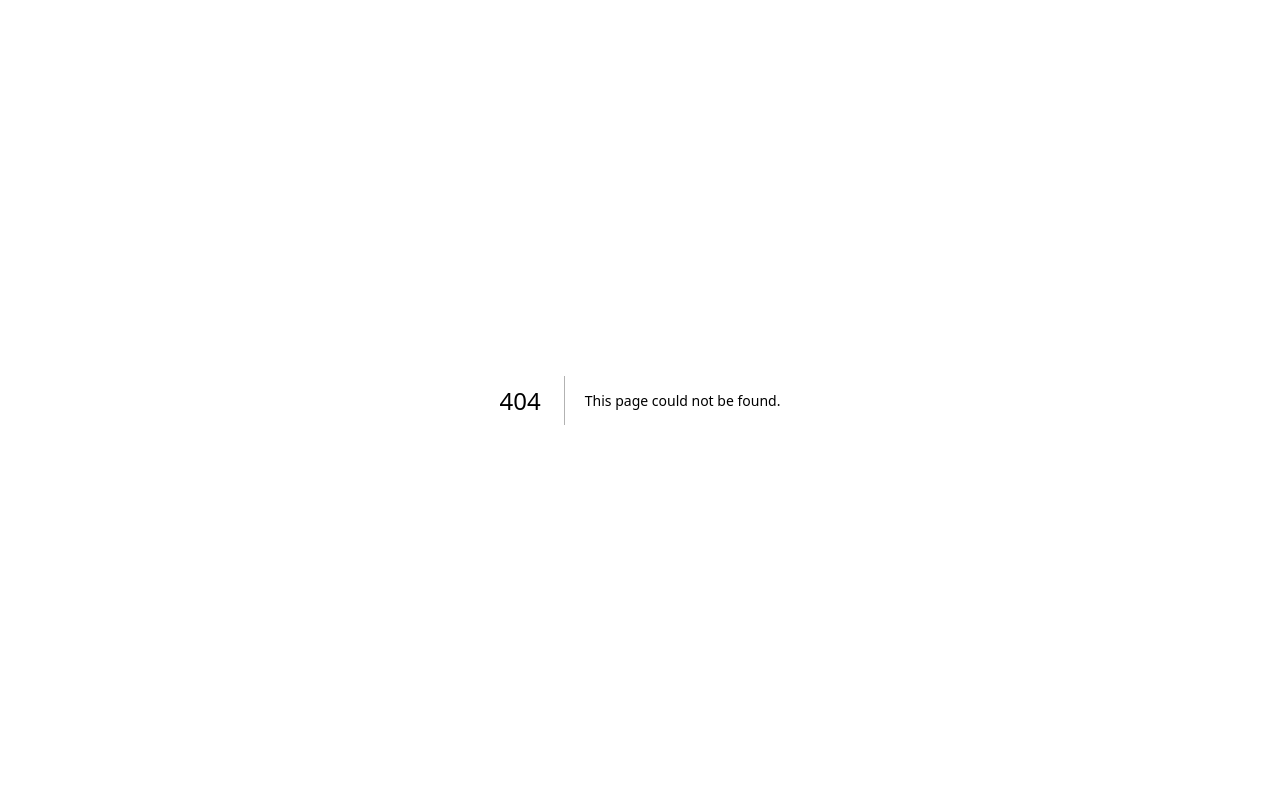
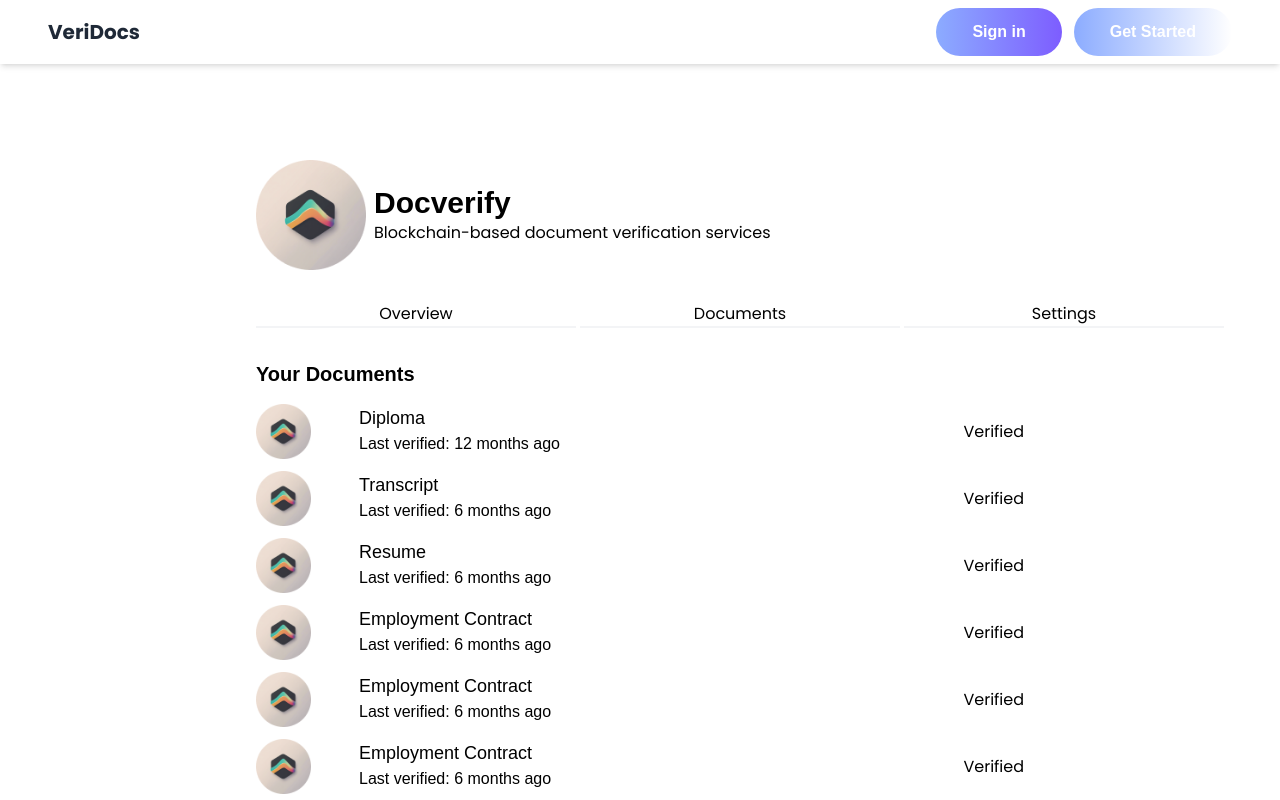
Before and after one commit to Maneeshk11/blockchain-credential-verification-fe, a Next.js app: page /docs in a window 1280 px wide. Before the commit this address had no page. Built offline with nearby package versions, Linux system fonts and the light colour scheme; a web font is replaced by a local one.

Commit message:
feat: added verify and docs pages and more components for the same

```diff
--- /dev/null
+++ b/src/components/docs/Doc.tsx
@@ -0,0 +1,32 @@
+import Image from "next/image"
+
+
+interface docProps {
+	docName: string;
+	lastVerified?: number;
+	isVerified?: boolean;
+}
+
+const Doc = ({ docName, lastVerified=6, isVerified=true }: docProps) => {
+
+	var verified = "Verified";
+	if (!isVerified) {
+		verified = "Not Verified";
+	}
+	return (
+		<div>
+			<div className="flex flex-row gap-2 justify-between items-center">
+				<div className="flex flex-row gap-12 justify-start">
+					<Image src="/images/logo.png" alt="logo" width={55} height={55} />
+					<div className="flex flex-col gap-0 items-start justify-start">
+							<span className="font font-medium text-black text-lg">{docName}</span>
+						<span className="font text-black font-medium">Last verified: {lastVerified} months ago</span>
+					</div>
+				</div>
+				<span className="font text-black">{verified}</span>
+			</div>
+		</div>
+	)
+}
+
+export default Doc;
--- /dev/null
+++ b/src/components/docs/Linetext.tsx
@@ -0,0 +1,15 @@
+
+interface linetextProps {
+	text: string;
+}
+
+const Linetext = ({ text }: linetextProps) => {
+	return (
+		<div className="flex flex-col justify-center items-center">
+			<span className="font text-black">{text}</span>
+			<div className="border-b border-gray-100 h-0.5 w-80 bg-gray-100"></div>
+		</div>
+	)
+}
+
+export default Linetext;
--- a/src/components/login/LoginEntry.tsx
+++ b/src/components/login/LoginEntry.tsx
@@ -16,7 +16,7 @@ const LoginEntry = ({ heading, placeholder }: LoginEntryProps) => {
           type={(heading.toLowerCase() == "email") ? "email" : "password"}
             id={heading}
             placeholder={placeholder}
-            className="w-96 border border-gray-300 rounded-full px-3 py-3 text-[#333333]"
+            className="w-full border border-gray-300 rounded-full px-3 py-3 text-[#333333]"
           />
       </div>
 
--- a/src/components/login/SigninButton.tsx
+++ b/src/components/login/SigninButton.tsx
@@ -1,30 +1,17 @@
-
-import Image from 'next/image';
-
 interface SigninButtonProps {
-	imagePath: string;
 	text: string;
+	startColor?: string;
+	endColor?: string;
 }
 
-const SigninButton = ({ imagePath, text }: SigninButtonProps) => {
-	if (imagePath != "") {
-	  return (
-		<div className="flex flex-row justify-center">
-		  <button className="w-96 border border-gray-300 rounded-full px-3 py-3 text-[#333333] font-bold">
-			{text}
-		  </button>
-		</div>
-	  )
-	} else {
-	  return (
-		<div className="flex flex-row justify-center">
-		  <Image src={text} alt="image" width={22} height={10} />
-		  <button className="w-96 border border-gray-300 rounded-full px-3 py-3 text-[#333333] font-bold">
-			{text}
-		  </button>
-		</div>
-	  )
-	}
+const SigninButton = ({ text, startColor="lowpurple", endColor="highpurple" }: SigninButtonProps) => {
+	const fromColor = "from-" + startColor;
+	const toColor = "to-" + endColor;
+	return (
+		<button className={`font text-white bg-gradient-to-r ${fromColor} ${toColor} hover:bg-[#C8BCD1] text-gray-800 px-9 py-3 rounded-full text-base font-medium font-semibold`}>
+		{text}
+	  </button>
+	)
 }
 
 export default SigninButton;
--- a/src/components/navbar/navbar.tsx
+++ b/src/components/navbar/navbar.tsx
@@ -1,5 +1,6 @@
 import Link from 'next/link';
 import React from 'react';
+import SigninButton from '../login/SigninButton';
 
 const Navbar = () => {
   return (
@@ -11,10 +12,10 @@ const Navbar = () => {
               VeriDocs
             </Link>
           </div>
-          <div>
-            <button className="font text-white bg-gradient-to-r from-lowpurple to-highpurple hover:bg-[#C8BCD1] text-gray-800 px-9 py-3 rounded-full text-base font-medium font-semibold">
-              Sign in
-            </button>
+          <div className='flex flex-row items-center justify-center gap-3'>
+            <SigninButton text="Docs" startColor='gray-500' endColor='highpurple'/>
+            <SigninButton text="Sign in" />
+            <SigninButton text="Get Started" startColor='lowpurple' endColor='gray-500' />
           </div>
         </div>
       </div>
--- /dev/null
+++ b/src/pages/docs.tsx
@@ -0,0 +1,44 @@
+import React from "react";
+import Image from "next/image";
+import Navbar from "@/components/navbar/navbar";
+import Linetext from "@/components/docs/linetext";
+import Doc from "@/components/docs/doc";
+
+const docs = () => {
+
+	return (
+		<div className="flex flex-col gap-12 bg-white w-screen h-screen">
+			<Navbar />
+			<div className="w-3/5 mx-auto my-12 flex flex-col gap-8">
+
+				<div className="flex flex-row items-center justify-start gap-2">
+					<Image src="/images/logo.png" alt="logo" width={110} height={110} />
+					<div className="flex flex-col items-start justify-center gap-0">
+						<span className="font font-semibold text-black text-3xl">Docverify</span>
+						<span className="font text-black">Blockchain-based document verification services</span>
+					</div>
+				</div>
+
+				<div className="flex flex-row gap-1 items-center justify-evenly">
+					<Linetext text="Overview"></Linetext>
+					<Linetext text="Documents"></Linetext>
+					<Linetext text="Settings"></Linetext>
+				</div>
+
+				<div className="flex flex-col gap-4">
+					<span className="font font-semibold text-xl text-black">Your Documents</span>
+					<div className="flex flex-col justify-start gap-3">
+						<Doc docName="Diploma" lastVerified={12}></Doc>
+						<Doc docName="Transcript"></Doc>
+						<Doc docName="Resume"></Doc>
+						<Doc docName="Employment Contract"></Doc>
+						<Doc docName="Employment Contract"></Doc>
+						<Doc docName="Employment Contract"></Doc>
+					</div>
+				</div>
+
+			</div>
+		</div>
+	)
+}
+export default docs;
--- /dev/null
+++ b/src/pages/verify.tsx
@@ -0,0 +1,24 @@
+import Navbar from "@/components/navbar/navbar";
+import React from "react";
+import SigninButton from "@/components/login/SigninButton";
+
+const verify = () => {
+	return (
+		<div className="flex flex-col h-screen w-screen bg-white gap-24">
+			<Navbar />
+			<div className="flex flex-col w-1/2 items-start gap-8 mx-auto">
+				<span className="font text-black font-poppins font-bold text-4xl">Verify a document</span>
+				<span className="font text-black font-poppins text-base">Use this page to verify a document by its hash. The document must be signed with a digital signature, and the signature must be verified with the signer's public key. The signature is included with the document, along with the signer's public key and a signature algorithm identifier.</span>
+				<span className="font text-black font-poppins font-bold text-xl">Document hash</span>
+				<textarea
+					id="input"
+					placeholder="Enter a document hash"
+					className="placeholder: px-[14px] py-[14px] w-full text-start border border-transparent bg-gray-100 rounded-xl w-3/5 h-44 text-[#333333]"
+				/>
+				<SigninButton text="Verify document"/>
+			</div>
+		</div>
+	);
+};
+
+export default verify;
--- a/tailwind.config.ts
+++ b/tailwind.config.ts
@@ -14,12 +14,16 @@ const config: Config = {
           "conic-gradient(from 180deg at 50% 50%, var(--tw-gradient-stops))",
       },
       colors: {
-        "lowpurple": '#8CACFF',
-        "highpurple": '#7D5DFF',
-        "greyshade": "#C8BCD1"
-      }
+        "lowpurple": "#8CACFF",
+        "highpurple": "#7D5DFF",
+        "greyshade": "#C8BCD1",
+      },
+      fontFamily: {
+        poppins: ["Poppins", "sans-serif"],
+      },
     },
   },
   plugins: [],
 };
+
 export default config;
```
Also changed, not shown: src/pages/login.tsx (+40 -11 lines).
